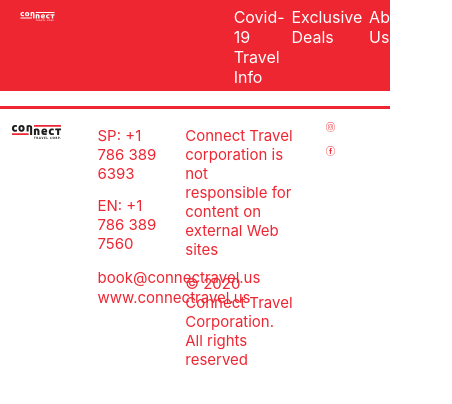
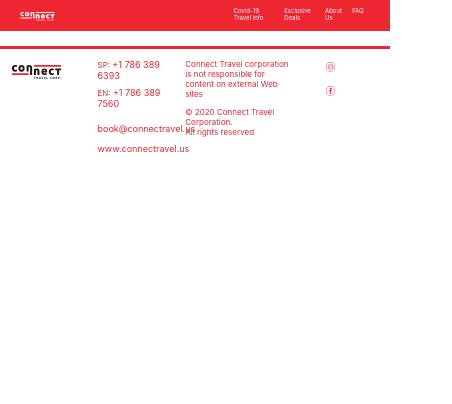
Before and after one commit to frankperez-github/Connect-Travel, a Next.js app: page /Components/Form in a window 390 px wide. Shown: the top 404 px of the page, 452 px wide, since content can reach past the window. Built offline with nearby package versions, Linux system fonts and the light colour scheme.

Commit message:
Making Front End

```diff
--- a/pages/Components/LayOut.jsx
+++ b/pages/Components/LayOut.jsx
@@ -1,4 +1,5 @@
 import Image from 'next/image'
+import Link from 'next/link'
 
 function LayOut(props) {
 
@@ -13,9 +14,10 @@
             <div className="navBar">
 
                 <div className="Logo">
-                    <Image alt="Logo" src="/Logo.svg" width={200} height= {55} />
+                    <Link href="/">
+                        <Image alt="Logo" src="/Logo.svg" width={200} height= {55} />
+                    </Link>
                 </div>
-
 
 
                 <div className="NavigationLinks">
--- a/pages/Components/PackageCard.jsx
+++ b/pages/Components/PackageCard.jsx
@@ -10,13 +10,13 @@
             </div>
 
             <div className="RightSideCard">
-                <div className="Line">
+                <div className="Line FirstLine">
 
                     <div className="Clock Icon">
                         <Image alt="Clock" src="/Clock.svg" width={100} height={100} />
                     </div>
 
-                    <p>9 Days</p>
+                    <p className="ClockP">9 Days</p>
 
                     <h2>A Walk to Remember</h2>
 
@@ -52,7 +52,7 @@
                     <div className="Left">
                         <p>per adult</p>
 
-                        <h2>$1041.00</h2>
+                        <h2 className="Price">$1041.00</h2>
                     </div>
 
 
--- a/pages/Destination.jsx
+++ b/pages/Destination.jsx
@@ -1,4 +1,5 @@
 import PackageCard from "./Components/PackageCard";
+import Form from '../pages/Components/Form'
 
 function Destination(){
 
@@ -17,6 +18,9 @@
                 <PackageCard />
             </div>
 
+            <Form />
+
+
         </div>
     );
 
--- a/styles/Styles.css
+++ b/styles/Styles.css
@@ -1,4 +1,6 @@
-
+p{
+    font-size: 14px;
+}
 
 
 /************LayOut*****************/
@@ -10,6 +12,7 @@
     background-color: #EE2632;
 }
 .Logo{
+    cursor: pointer;
     width: 10%;
     padding-top: 1.5%;
 }
@@ -25,6 +28,7 @@
     margin-right: 5%;
 }
 .NavigationLinks p{
+    font-size: 16px;
     color: white;
     margin-top: 0;
     margin-right: 5%;
@@ -53,8 +57,12 @@
     justify-content: space-between;
 }
 .footerInfo a{
+    font-size: 15px;
     text-decoration: none;
     color: #EE2632;
+}
+.footerInfo p{
+    font-size: 15px;
 }
 .leftInfo{
     width: 25%;
@@ -64,6 +72,7 @@
 }
 .connectWeb{
     margin-top: 2%;
+    margin-bottom: 10%;
 }
 .leftInfo p:last-of-type{
     margin-top: -4%;
@@ -102,8 +111,10 @@
     display: flex;
     justify-content: space-around;
     margin: 4% 18%;
+    align-items: center;
 }
 .LinkButton{
+    font-size: 16px;
     width: 17%;
     background-color: white;
     font-weight: 500;
@@ -128,6 +139,7 @@
     margin: 0;
     padding: 2.5% 6%;
     padding-bottom: 0;
+    font-size: 32px;
 }
 .Destinations{
     display: flex;
@@ -144,8 +156,7 @@
     height: 2vh;
     text-align: center;
     background-color: white;
-    padding: 0.9% 1%;
-    padding-top: 0.4%;
+    padding: 0.7% 1%;
     margin-top: -4.7%;
     margin-bottom: 5%;
     z-index: 2;
@@ -154,6 +165,7 @@
 }
 .SpecificName p{
     margin: 0%;
+    font-size: 14px;
 }
 .SpecificDestination{
     width: 19%;
@@ -164,7 +176,7 @@
     text-align: center;
     position: absolute;
     width: 45%;
-    height: 60.2vh;
+    max-height: 60.2vh;
     top: 17.8%;
     left: 27.5%;
     background-color: white;
@@ -176,6 +188,7 @@
 .Form input{
     width: 70%;
     padding: 1% 2%;
+    font-size: 13px;
 }
 .Form p{
     font-size: 10px;
@@ -187,6 +200,7 @@
     color: gray;
 }
 .ConnectButton{
+    font-size: 18px;
     width: 25%;
     height: 9.5%;
     margin-top: 5%;
@@ -239,6 +253,9 @@
     background-repeat: no-repeat;
     background-size: cover;
 }
+.Line:last-of-type{
+    margin-top: 0;
+}
 .container{
     width: 80%;
     margin: 0 10%;
@@ -248,7 +265,7 @@
     justify-content: space-between;
     border: solid;
     border-color: rgb(150, 95, 95);
-    padding: 0 1%;
+    padding: 1%;
     margin-top: 5%;
 }
 .LeftSideCard{
@@ -256,14 +273,14 @@
 }
 .RightSideCard{
     margin-top: 2%;
-    width: 53%;
+    width: 54%;
     font-size: 14px;
 }
 .RightSideCard p{
     color: rgb(61, 61, 61);
 }
 .Line h2{
-    margin-right: 4%;
+    font-size: 26px;
     color: #EE2632;
 }
 .Line{
@@ -277,6 +294,9 @@
     margin-left: 7%;
     margin-top: 3%;
 }
+.Price h2{
+    font-size: 5px;
+}
 .Left p{
     color: gray;
 }
@@ -287,14 +307,21 @@
 .Line p{
     width: 45%;
 }
+.FirstLine p:first-of-type{
+    margin-top: 4%;
+}
 .Line:last-of-type{
     margin-top: 4%;
 }
 .Icon{
     width: 7%;
     margin-top: 2%;
-    margin-right: 2%;
-    margin-left: -5%;
+    margin-right: 0.2%;
+    margin-left: -2.5%;
+}
+.ClockP{
+    width: 25%;
+    margin-left: 2%;
 }
 .lastP{
     margin-right: 48%;
@@ -307,3 +334,278 @@
     margin-right: 5%;
 }
 /**************End of Destination Section*************/
+
+/*************Responsive Design**************/
+
+
+@media (max-width:1125px) {
+
+    p{
+        font-size: 11px;
+    }
+    .NavigationLinks p{
+        font-size: 12px;
+    }
+    .Line h2{
+        font-size: 20px;
+    }
+    .ConnectButton{
+        font-size: 16px;
+    }
+    .NavigationLinks a{
+        font-size: 12px;
+    }
+    .Form h1{
+        font-size: 18px;
+    }
+    .Form p{
+        font-size: 9px;
+    }
+    .Form input{
+        font-size: 12px;
+    }
+    .LinkButton{
+        font-size: 15px;
+    }
+    .redSection h1{
+        font-size: 30px;
+    }
+    .SpecificName p{
+        font-size: 13px;
+    }
+    .footerInfo a{
+        font-size: 14px;
+    }
+    .footerInfo p{
+        font-size: 14px;
+    }
+    .PicSection h1{
+        font-size: 54px;
+    }
+}
+@media (max-width:1020px) {
+    p{
+        font-size: 10px;
+    }
+    .NavigationLinks p{
+        font-size: 11px;
+    }
+    .NavigationLinks a{
+        font-size: 11px;
+    }
+    .Line h2{
+        font-size: 19px;
+    }
+    .ConnectButton{
+        font-size: 14px;
+    }
+    .Form h1{
+        font-size: 17px;
+    }
+    .Form p{
+        font-size: 8px;
+    }
+    .Form input{
+        font-size: 11px;
+    }
+    .LinkButton{
+        font-size: 14px;
+    }
+    .redSection h1{
+        font-size: 29px;
+    }
+    .SpecificName p{
+        font-size: 12px;
+    }
+    .footerInfo a{
+        font-size: 13px;
+    }
+    .footerInfo p{
+        font-size: 12px;
+    }
+    .PicSection h1{
+        font-size: 53px;
+    }
+}
+@media (max-width:950px) {
+    p{
+        font-size: 8px;
+    }
+    .NavigationLinks p{
+        font-size: 9px;
+    }
+    .NavigationLinks a{
+        font-size: 9px;
+    }
+    .Line h2{
+        font-size: 15px;
+    }
+    .Form h1{
+        font-size: 14px;
+    }
+    .Form p{
+        font-size: 7px;
+    }
+    .ConnectButton{
+        font-size: 12px;
+    }
+    .Form input{
+        font-size: 10px;
+    }
+    .LinkButton{
+        font-size: 12px;
+    }
+    .redSection h1{
+        font-size: 26px;
+    }
+    .SpecificName p{
+        font-size: 11px;
+    }
+    .footerInfo a{
+        font-size: 12px;
+    }
+    .footerInfo p{
+        font-size: 11px;
+    }
+    .PicSection h1{
+        font-size: 52px;
+    }
+}
+@media (max-width:760px) {
+    p{
+        font-size: 7px;
+    }
+    .NavigationLinks p{
+        font-size: 8px;
+    }
+    .NavigationLinks a{
+        font-size: 8px;
+    }
+    .Line h2{
+        font-size: 13px;
+    }
+    .Form h1{
+        font-size: 12px;
+    }
+    .Form p{
+        font-size: 6px;
+    }
+    .Form input{
+        font-size: 9px;
+    }
+    .LinkButton{
+        font-size: 9px;
+    }
+    .ConnectButton{
+        font-size: 11px;
+    }
+    .redSection h1{
+        font-size: 22px;
+    }
+    .SpecificName p{
+        font-size: 10px;
+    }
+    .footerInfo a{
+        font-size: 11px;
+    }
+    .footerInfo p{
+        font-size: 10px;
+    }
+    .PicSection h1{
+        font-size: 51px;
+    }
+}
+@media (max-width:670px) {
+    p{
+        font-size: 6px;
+    }
+    .NavigationLinks p{
+        font-size: 7px;
+    }
+    .NavigationLinks a{
+        font-size: 7px;
+    }
+    .Line h2{
+        font-size: 11px;
+    }
+    .Form h1{
+        font-size: 11px;
+    }
+    .Form p{
+        font-size: 5px;
+    }
+    .ConnectButton{
+        font-size: 9px;
+    }
+    .Form input{
+        font-size: 8px;
+    }
+    .LinkButton{
+        font-size: 8px;
+    }
+    .redSection h1{
+        font-size: 20px;
+    }
+    .SpecificName p{
+        font-size: 8px;
+    }
+    .footerInfo a{
+        font-size: 10px;
+    }
+    .footerInfo p{
+        font-size: 9px;
+    }
+    .PicSection h1{
+        font-size: 50px;
+    }
+}
+@media (max-width:570px) {
+    p{
+        font-size: 5px;
+    }
+    .NavigationLinks p{
+        font-size: 6px;
+    }
+    .NavigationLinks a{
+        font-size: 6px;
+    }
+    .Form h1{
+        font-size: 10px;
+    }
+    .Line h2{
+        font-size: 10px;
+    }
+    .Form p{
+        font-size: 4px;
+    }
+    .Form input{
+        font-size: 7px;
+    }
+    .ConnectButton{
+        font-size: 8px;
+    }
+    .LinkButton{
+        font-size: 7px;
+    }
+    .redSection h1{
+        font-size: 18px;
+    }
+    .SpecificName p{
+        font-size: 7px;
+    }
+    .footerInfo a{
+        font-size: 9px;
+    }
+    .footerInfo p{
+        font-size: 8px;
+    }
+    .SpecificName{
+        padding: 0.5%;
+        padding-bottom: 0;
+        padding-top: 0.8%;
+    }
+    .PicSection h1{
+        font-size: 49px;
+    }
+}
+/******End of Responsive Design**************/
```
